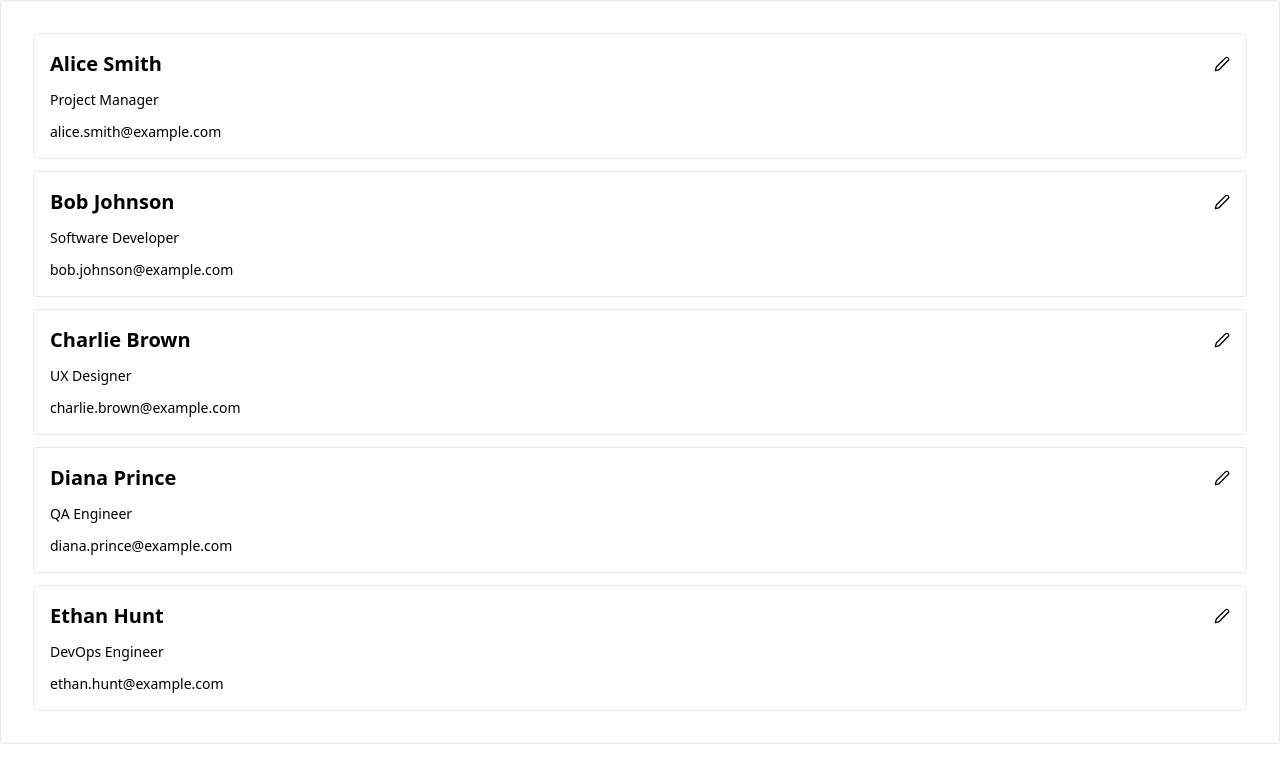
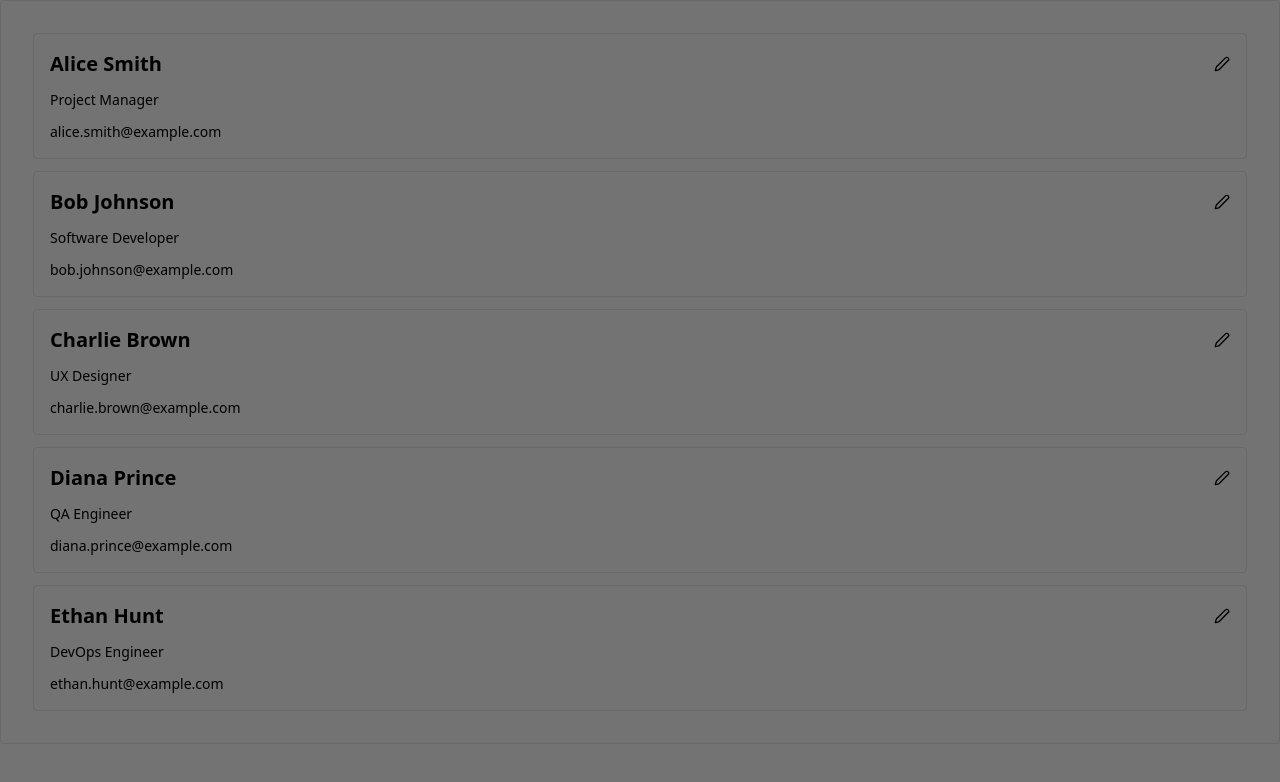
Before and after one commit to NaifIT11/radix-dialog-as-children, a Next.js app: page / in a window 1280 px wide. Both pictures are taken after a click on the button 1222 px from the left and 64 px from the top of the page. Shown: the top 782 px of the page. Built offline with nearby package versions, Linux system fonts and the light colour scheme.

Commit message:
adding the style and first appearence

```diff
--- a/src/app/components/MainComponent.tsx
+++ b/src/app/components/MainComponent.tsx
@@ -34,7 +34,7 @@ export default function MainComponent(){
     return (
         <div className="p-8 rounded border grid gap-3">
             {teamMembers.map((member => (
-                <Member name={member.name} role={member.role} email={member.email} />
+                <Member key={member.email} name={member.name} role={member.role} email={member.email} />
             )))}
         </div>
     )
--- a/src/app/components/Member.tsx
+++ b/src/app/components/Member.tsx
@@ -18,6 +18,12 @@ export default function Member({ name, role, email }: Member) {
                     <Edit2 className="w-4 h-4" />
                 </button>
             </Dialog.Trigger>
+            <Dialog.Portal>
+                <Dialog.Overlay className="fixed inset-0 bg-black/55" />
+                <Dialog.Content>
+
+                </Dialog.Content>
+            </Dialog.Portal>
         </Dialog.Root>
       </div>
       <p className="text-sm">{role}</p>
```
